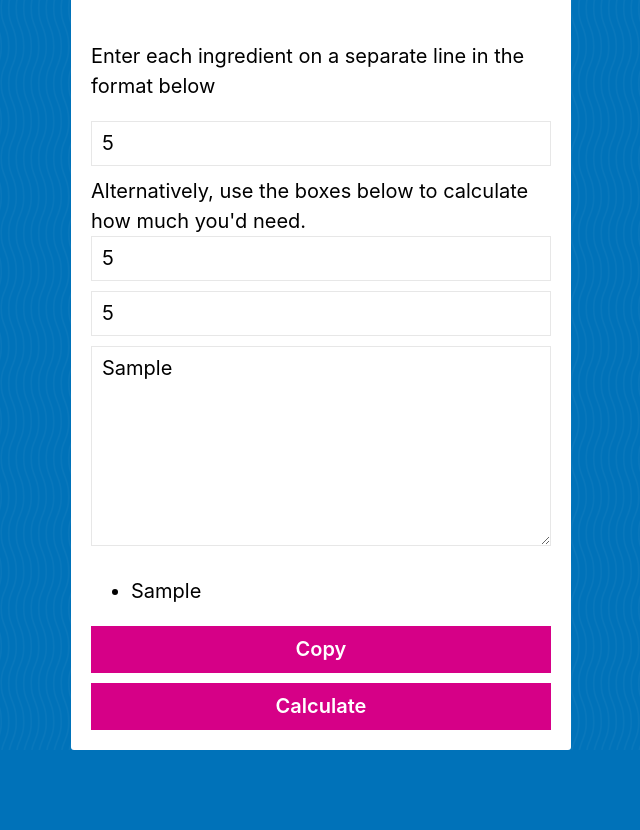
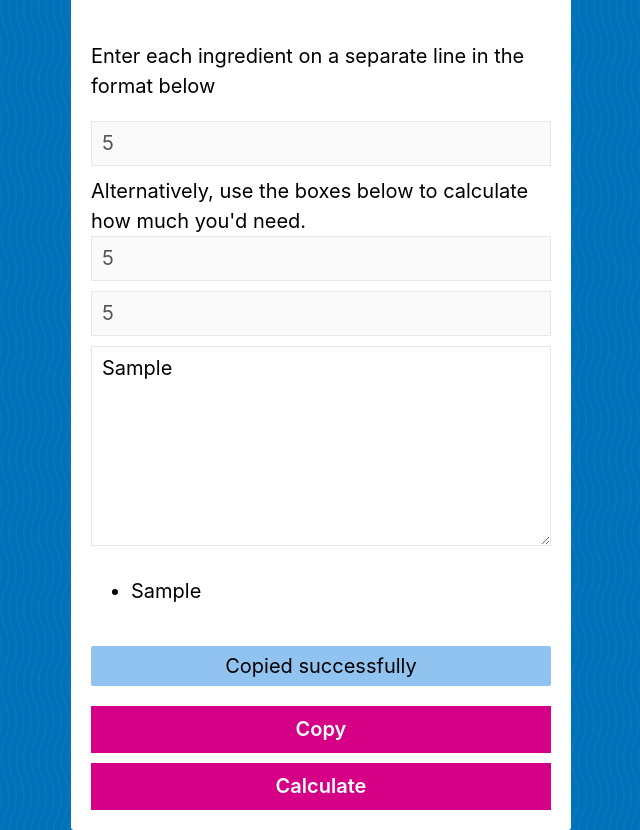
Before and after one commit to demoose/ingredients-multiplier, a plain HTML site: page index.html in a window 1280 px wide. Both pictures are taken after typing "5", "5", "5", "Sample" into the empty fields and a click on the button "Calculate". Shown: the part 66-896 px from the top of the page, without its empty margins (319-959 px from the left). Before the commit the page ends 816 px from the top, so only its background shows below. Drawn offline with nearby package versions, Linux system fonts and the light colour scheme.

Commit message:
disable other inputs if one is used, copy message enabled,

```diff
--- a/index.html
+++ b/index.html
@@ -42,6 +42,17 @@
       display: none;
     }
 
+    .message {
+      background-color: rgb(98, 170, 233, 0.7);
+      border-radius: 2px;
+      text-align: center;
+      padding: 5px;
+    }
+
+    .hidden {
+      display: none,
+    }
+
     textarea {
       padding: 10px;
       width: 100%;
@@ -67,7 +78,8 @@
 60g dill" required></textarea>
     </form>
     <div class="result"></div>
-    <button data-clipboard-action="copy" data-clipboard-target='.result' id="copy" class="copy">Copy</button>
+    <p class='hidden message' id='message'>Copied successfully</p>
+    <button data-clipboard-action="copy" data-clipboard-target='.result' id="copy" class="hidden">Copy</button>
     <button type="submit" class="submit">Calculate</button>
   </div>
 
--- a/text.js
+++ b/text.js
@@ -5,6 +5,7 @@ const quantitySelector = document.querySelector('[name="quantity"]');
 const servingSelector = document.querySelector('[name="servings"]');
 const feedSelector = document.querySelector('[name="feed"]');
 const copyButton = document.querySelector('#copy');
+const copyMessage = document.querySelector('#message');
 
 function transformText(text, quantity, servings, feed) {
   if (quantity || text || (servings && feed)) {
@@ -27,7 +28,6 @@ function transformText(text, quantity, servings, feed) {
       } else {
         newQ = (parseFloat(item[0]) * parseFloat(quantity)).toFixed(2);
       }
-      console.log(newQ);
       item[0] = newQ;
       return item.join('');
     });
@@ -42,7 +42,7 @@ function transformText(text, quantity, servings, feed) {
       result.removeChild(result.firstChild);
     }
     result.appendChild(resultUl);
-    copyButton.classList.remove('copy');
+    copyButton.classList.remove('hidden');
   } else {
     return (result.textContent = 'Please input a quantity and ingredients');
   }
@@ -57,8 +57,41 @@ calculateBtn.addEventListener('click', () =>
   )
 );
 
+quantitySelector.addEventListener('input', event => {
+  if (event.target.value.length !== 0) {
+    servingSelector.setAttribute('disabled', '');
+    feedSelector.setAttribute('disabled', '');
+  } else if (event.target.value.length === 0) {
+    servingSelector.toggleAttribute('disabled');
+    feedSelector.toggleAttribute('disabled');
+  }
+});
+
+servingSelector.addEventListener('input', event => {
+  if (event.target.value.length !== 0) {
+    quantitySelector.setAttribute('disabled', '');
+  } else if (
+    event.target.value.length === 0 &&
+    feedSelector.value.length === 0
+  ) {
+    quantitySelector.toggleAttribute('disabled');
+  }
+});
+
+feedSelector.addEventListener('input', event => {
+  if (event.target.value.length !== 0) {
+    quantitySelector.setAttribute('disabled', '');
+  } else if (
+    event.target.value.length === 0 &&
+    servingSelector.value.length === 0
+  ) {
+    quantitySelector.toggleAttribute('disabled');
+  }
+});
 const clipboard = new ClipboardJS(copyButton);
 clipboard.on('success', function(e) {
+  copyMessage.classList.remove('hidden');
+  setTimeout(() => copyMessage.classList.add('hidden'), 3000);
   console.log(e);
 });
 
```
